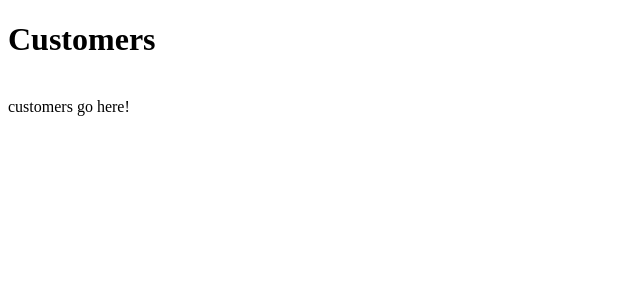
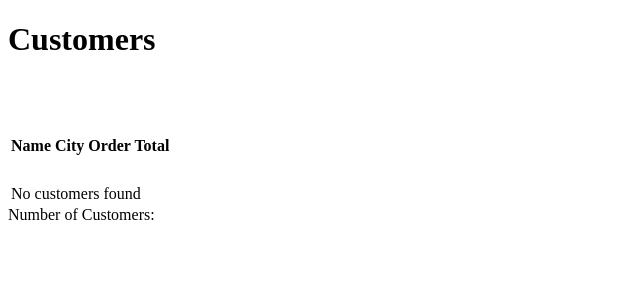
Before and after one commit to PeterJohnHanley/Scrimba.FirstAngularApp, an Angular app: page / in a window 1280 px wide. Shown: the top 300 px of the page, without its empty margins (0-640 px from the left). Built offline with nearby package versions, Linux system fonts and the light colour scheme.

Commit message:
Finish Customer List Component

```diff
--- /dev/null
+++ b/src/app/customers/customers-list/customers-list.component.html
@@ -0,0 +1,31 @@
+<br />
+<br />
+<table class="table table-hover">
+    <thead>
+        <tr>
+            <th>Name</th>
+            <th>City</th>
+            <th>Order Total</th>
+        </tr>
+    </thead>
+    <tr>
+        <td>
+            <a>
+
+            </a>
+        </td>
+        <td></td>
+        <td></td>
+    </tr>
+    <tr>
+        <td colspan="2">&nbsp;</td>
+        <td>
+
+        </td>
+    </tr>
+    <tr>
+        <td colspan="4">No customers found</td>
+    </tr>
+</table>
+Number of Customers:
+<br />
--- /dev/null
+++ b/src/app/customers/customers-list/customers-list.component.ts
@@ -0,0 +1,18 @@
+import { Component, OnInit } from '@angular/core';
+
+@Component({
+    selector: 'app-customers-list',
+    templateUrl: './customers-list.component.html'
+})
+export class CustomersListComponent implements OnInit {
+
+    filteredCustomers: any[] = [];
+    customersOrderTotal: number = 0;
+    currencyCode: string = 'USD';
+
+    constructor() {}
+
+    ngOnInit() {
+
+    }
+}
--- a/src/app/customers/customers.component.html
+++ b/src/app/customers/customers.component.html
@@ -1,3 +1,3 @@
 <h1>{{ title }}</h1>
 <br />
-customers go here!
+<app-customers-list></app-customers-list>
--- a/src/app/customers/customers.module.ts
+++ b/src/app/customers/customers.module.ts
@@ -2,11 +2,12 @@ import { NgModule } from '@angular/core';
 import { CommonModule } from '@angular/common';
 
 import { CustomersComponent } from './customers.component';
+import { CustomersListComponent } from './customers-list/customers-list.component';
 
 @NgModule({
-  declarations: [ CustomersComponent ],
+  declarations: [ CustomersComponent, CustomersListComponent ],
   imports:      [ CommonModule ],
-  exports: [ CustomersComponent ]
+  exports:      [ CustomersComponent ]
 })
 
 export class CustomersModule { }
```
